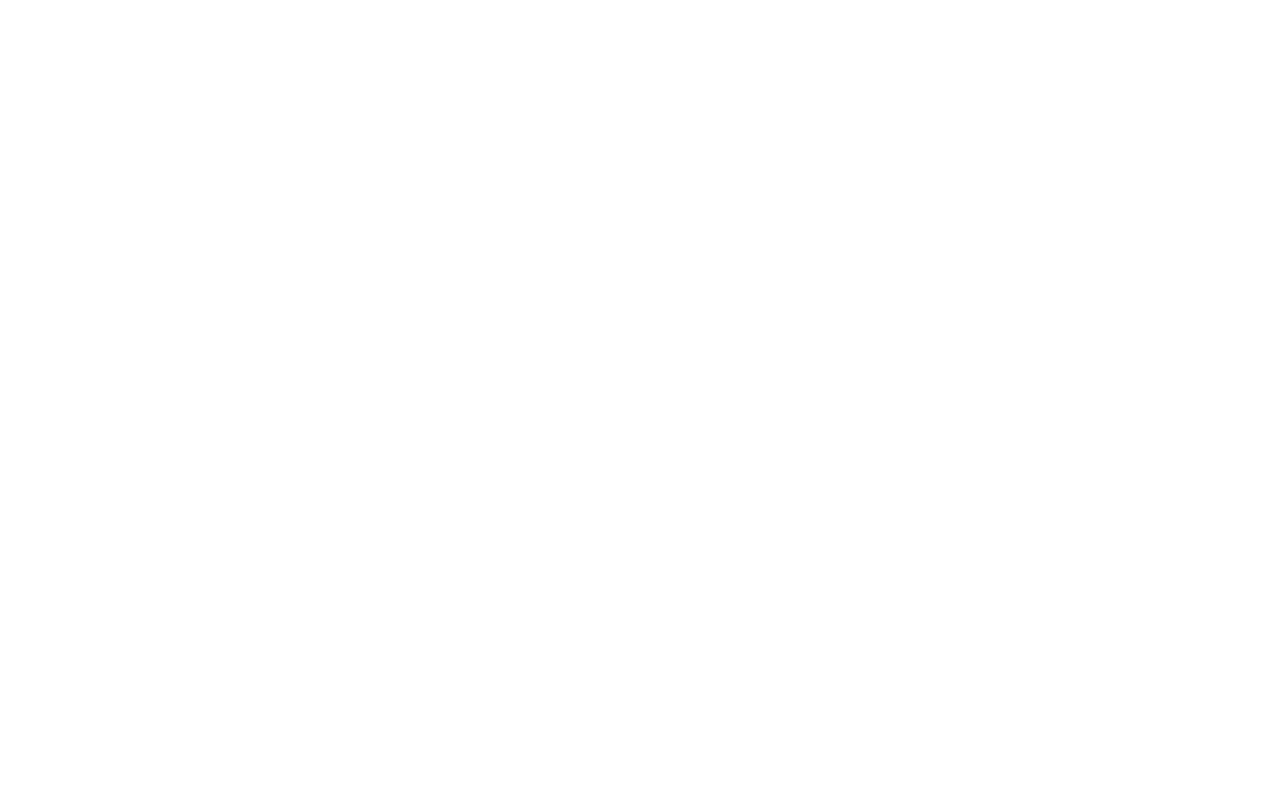
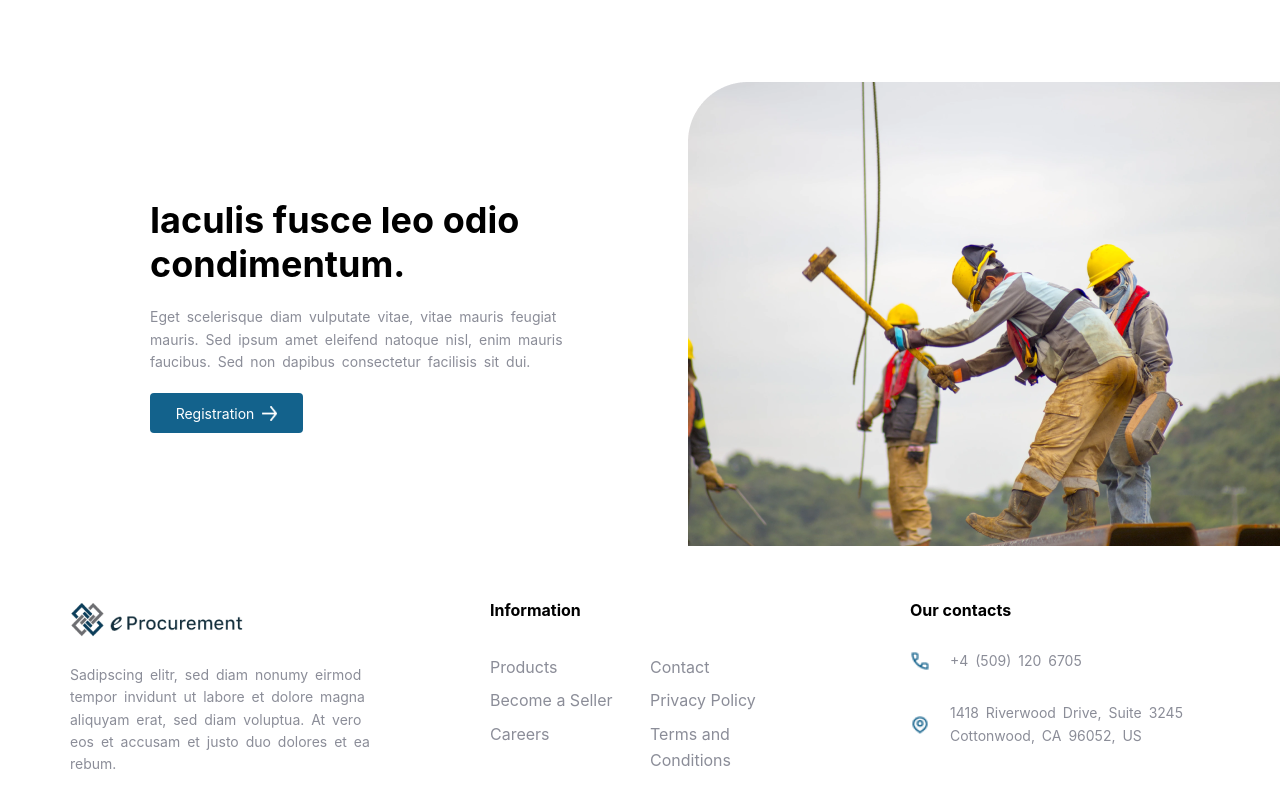
Before and after one commit to Rania-kh/react-interview-project, a React (Create React App) app: page / in a window 1280 px wide. Shown: the part 3157-3957 px from the top of the page. Before the commit the page ends 2972 px from the top, so only its background shows below. Built offline with nearby package versions, Linux system fonts and the light colour scheme.

Commit message:
footer elements and styles

```diff
--- /dev/null
+++ b/src/assets/components/Footer.css
@@ -0,0 +1,54 @@
+.footer-container{
+    display: flex;
+    justify-content:center;
+}
+
+.footer-info-wrapper{
+    margin: 0px 100px 0px;
+    justify-content: space-between;
+}
+
+.footer-icon{
+  height: 20px;
+}
+.footer-links{
+    width: 100%;
+    max-width: 1000px;
+    display: flex;
+    justify-content: center;
+}
+
+.footer-link-wrapper{
+    display: flex;
+    margin-top: 20px;
+}
+
+.footer-link-items{
+    display: flex;
+    flex-direction: column;
+    align-items: flex-start;
+    margin-top: 15px;
+    text-align: left;
+    width: 160px;
+    box-sizing:border-box;
+    line-height: 1.6;
+}
+
+.footer-link-items h2{
+    margin-bottom: 16px;
+}
+
+.footer-link-items > h2{
+    color:var( --light-text);
+}
+
+.footer-link-items a{
+    color:var( --light-text);
+    text-decoration: none;
+    margin-bottom: 8px;
+}
+
+.footer-link-items a:hover{
+    color:var( --light-text);
+    transition: 0.3s ease-out;
+}
--- a/src/assets/pages/Home.css
+++ b/src/assets/pages/Home.css
@@ -18,6 +18,9 @@
   align-items: center;
 }
 
+.text-center{
+  align-items: center;
+}
 .icon{
   width:15px;
   height:15px;
@@ -26,9 +29,40 @@
 }
 
 .m-top{
-  margin-top: 15px;
+  margin-top: 50px;
 }
 
+.mt-0{
+  margin-top: -10px;
+}
+
+.mt-1{
+  margin-top: 10px;
+}
 .m-right{
-  margin-right: 15px;
+  margin-right: 20px;
 }
+
+
+.img-above{
+  margin-left: 50px;
+  margin-top: -70px;
+}
+
+.blue-background{
+  height:400px;
+  margin:150px 0px 150px 0px;
+  background-color: var(--blue);
+}
+
+.w1{
+  width: 300px;
+}
+
+.w2{
+  width: 400px;
+}
+
+.h1{
+  height: 200px;
+}
--- /dev/null
+++ b/src/components/Footer.js
@@ -0,0 +1,57 @@
+import React from 'react'
+import Logo from '../assets/images/Logo.png';
+import MAP from '../assets/icons/map.png';
+import PHONE from '../assets/icons/phone.png';
+import { Link } from 'react-router-dom';
+import '../assets/components/Footer.css'
+
+function Footer() {
+
+    return (
+        <div className="row h1 m-top footer-container">
+            <div className="w1 m-right">
+                <img src={Logo} alt="Company Logo"/>
+                <p className="gray-text">
+                Sadipscing elitr, sed diam nonumy eirmod tempor invidunt ut labore et dolore magna aliquyam erat,
+                sed diam voluptua. At vero eos et accusam et justo duo dolores et ea rebum.
+                </p>
+            </div>
+            <div className="footer-info-wrapper">
+                <p className="small-title">
+                    Information
+                </p>
+                <div className="footer-link-wrapper">
+                    <div className="footer-link-items">
+                        <Link to='/'>Products</Link>
+                        <Link to='/'>Become a Seller</Link>
+                        <Link to='/'>Careers</Link>
+                    </div>
+                    <div className="footer-link-items">
+                        <Link to='/'>Contact</Link>
+                        <Link to='/'>Privacy Policy</Link>
+                        <Link to='/'>Terms and Conditions</Link>
+                </div>
+                </div>
+            </div>
+            <div className="w1">
+                <p className="small-title">
+                    Our contacts
+                </p>
+                <div className="row text-center mt-1">
+                    <img src={PHONE} alt="small card" className="m-right footer-icon"/>
+                    <p className="gray-text">
+                        +4 (509) 120 6705
+                    </p>
+                </div>
+                <div className="row text-center mt-0">
+                    <img src={MAP} alt="small card" className="m-right footer-icon"/>
+                    <p className="gray-text">
+                        1418 Riverwood Drive, Suite 3245 Cottonwood, CA 96052, US
+                    </p>
+                </div>
+            </div>
+        </div>
+    )
+}
+
+export default Footer
--- a/src/pages/Home.js
+++ b/src/pages/Home.js
@@ -2,6 +2,7 @@
 import '../assets/pages/Home.css'
 import '../assets/components/Title.css'
 import Mainbar from '../components/Mainbar';
+import Footer from '../components/Footer';
 import CardWithImage from '../components/CardWithImage';
 import SectionHeader from '../components/SectionHeader';
 import CardWithImageSmall from '../components/CardWithImageSmall'
@@ -18,12 +19,14 @@
 import LAYER from '../assets/icons/layer.png'
 import RGB from '../assets/icons/rgb.png'
 import CMYK from '../assets/icons/cmyk.png'
-
+import PIC from '../assets/images/Pic.png'
 function Home() {
     return (
         <div>
+            {/* search bar with logo */}
             <Mainbar/>
             <div>
+                {/* fist section */}
                 <CardWithImage
                     image={BG}
                     title="Phasellus scelerisque ultricies mauris faucibus tempus."
@@ -40,6 +43,7 @@
                         </Button>
                 </CardWithImage>
             </div>
+            {/* How it works section */}
             <div>
                 <SectionHeader
                     title="How it Works"
@@ -71,6 +75,7 @@
                         />
                     </div>
             </div>
+            {/* third section */}
             <div>
                 <CardWithImage
                     image={BG1}
@@ -113,6 +118,9 @@
                         />
                 </div>
             </div>
+            <div className="blue-background">
+                <img src={PIC} alt="ds" className="img-above"/>
+            </div>
             <div>
                 <CardWithImage
                     image={BG2}
@@ -127,6 +135,9 @@
                     </Button>
                 </CardWithImage>
             </div>
+            <div>
+                <Footer/>
+            </div>
         </div>
     )
 }
```
Also changed, not shown: src/assets/images/Logo.png (added), src/assets/images/Pic.png (added).
